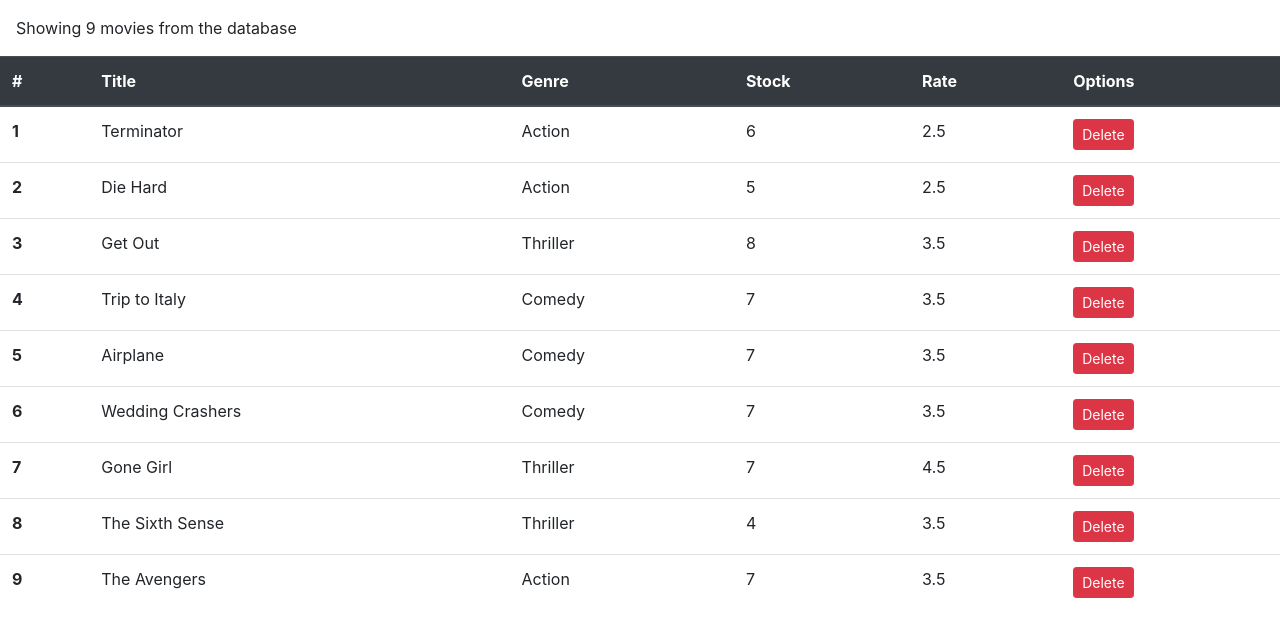
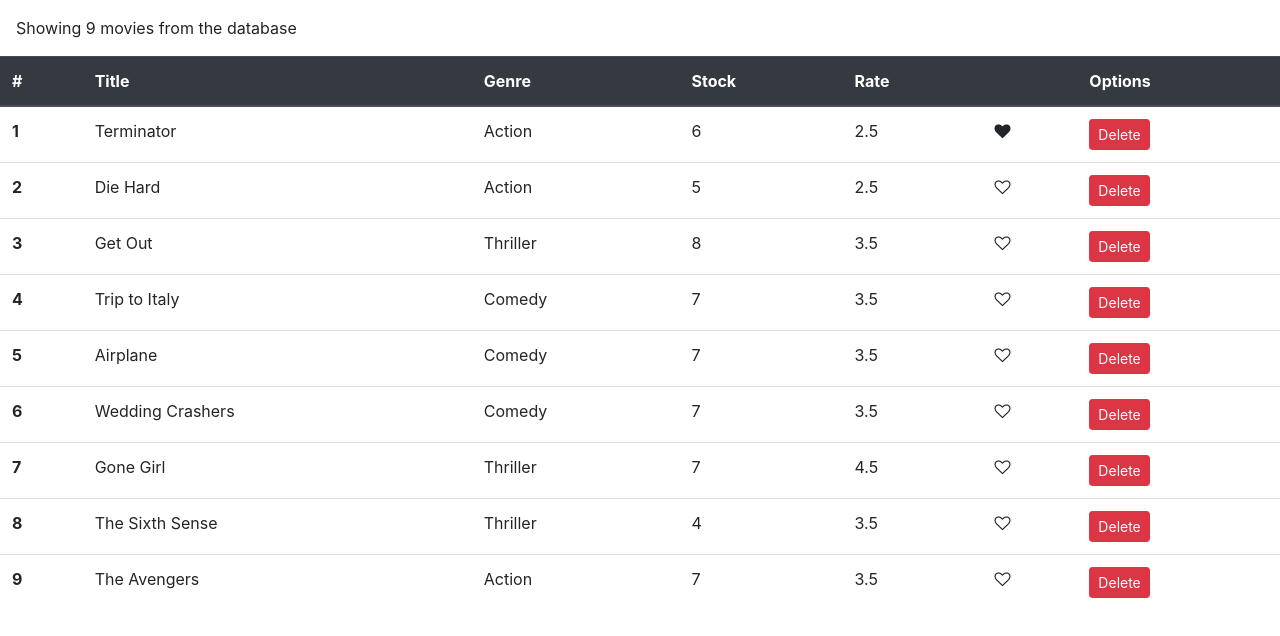
Before and after one commit to cristianeto/vidly, a React (Create React App) app: page / in a window 1280 px wide. Shown: the top 636 px of the page. Built offline with nearby package versions, Linux system fonts and the light colour scheme.

Commit message:
Exercise with Like Movie

```diff
--- a/src/components/Movies.jsx
+++ b/src/components/Movies.jsx
@@ -1,27 +1,32 @@
 import React, { Component } from "react";
+import Like from "./common/like";
 import { getMovies } from "../services/fakeMovieService";
 
 class Movies extends Component {
   state = {
-    count: getMovies().length,
     movies: getMovies()
   };
+
   handleDelete = movie => {
     // console.info(movie);
-    const newMovies = this.state.movies.filter(m => m._id !== movie._id);
-    this.setState({
-      movies: newMovies
-    });
+    const movies = this.state.movies.filter(m => m._id !== movie._id);
+    this.setState({ movies });
+  };
+
+  handleLike = movie => {
+    // console.log("It wokring!", movie);
+    const movies = [...this.state.movies];
+    const index = movies.indexOf(movie);
+    movies[index] = { ...movies[index] };
+    movies[index].liked = !movies[index].liked;
+    this.setState({ movies });
   };
   render() {
-    const { lenght: count } = this.state.movies;
-    if (count === 0)
-      return <p className="row m-3">There are no movies in the database!</p>;
+    const { length: count } = this.state.movies;
+    if (count === 0) return <p>There are no movies in the database!</p>;
     return (
       <React.Fragment>
-        <p className="row m-3">
-          Showing {this.state.movies.length} movies from the database
-        </p>
+        <p className="row m-3">Showing {count} movies from the database</p>
         <table className="table mt-3">
           <thead className="thead-dark">
             <tr>
@@ -30,6 +35,7 @@
               <th scope="col">Genre</th>
               <th scope="col">Stock</th>
               <th scope="col">Rate</th>
+              <th />
               <th scope="col">Options</th>
             </tr>
           </thead>
@@ -41,6 +47,12 @@
                 <td>{movie.genre.name}</td>
                 <td>{movie.numberInStock}</td>
                 <td>{movie.dailyRentalRate}</td>
+                <td>
+                  <Like
+                    liked={movie.liked}
+                    onClick={() => this.handleLike(movie)}
+                  />
+                </td>
                 <td>
                   <button
                     onClick={() => this.handleDelete(movie)}
--- /dev/null
+++ b/src/components/common/like.jsx
@@ -0,0 +1,15 @@
+import React from "react";
+
+const Like = props => {
+  let classes = "fa fa-heart";
+  if (!props.liked) classes += "-o";
+  return (
+    <i
+      onClick={props.onClick}
+      style={{ cursor: "pointer" }}
+      className={classes}
+    ></i>
+  );
+};
+
+export default Like;
--- a/src/services/fakeMovieService.js
+++ b/src/services/fakeMovieService.js
@@ -7,7 +7,8 @@
     genre: { _id: "5b21ca3eeb7f6fbccd471818", name: "Action" },
     numberInStock: 6,
     dailyRentalRate: 2.5,
-    publishDate: "2018-01-03T19:04:28.809Z"
+    publishDate: "2018-01-03T19:04:28.809Z",
+    liked: true
   },
   {
     _id: "5b21ca3eeb7f6fbccd471816",
```
